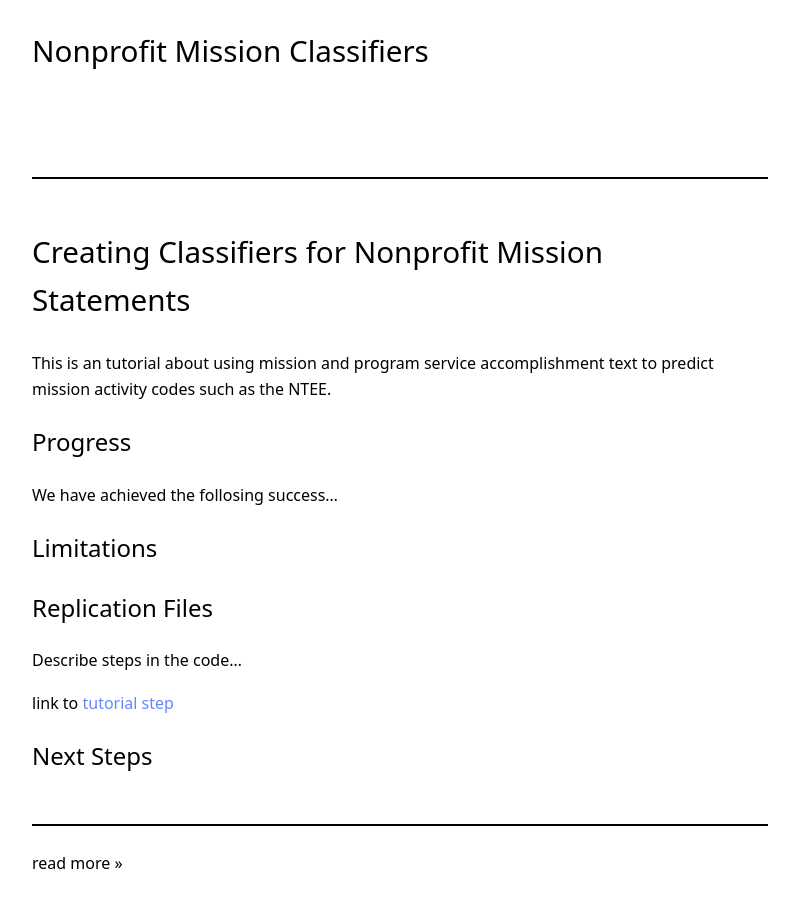
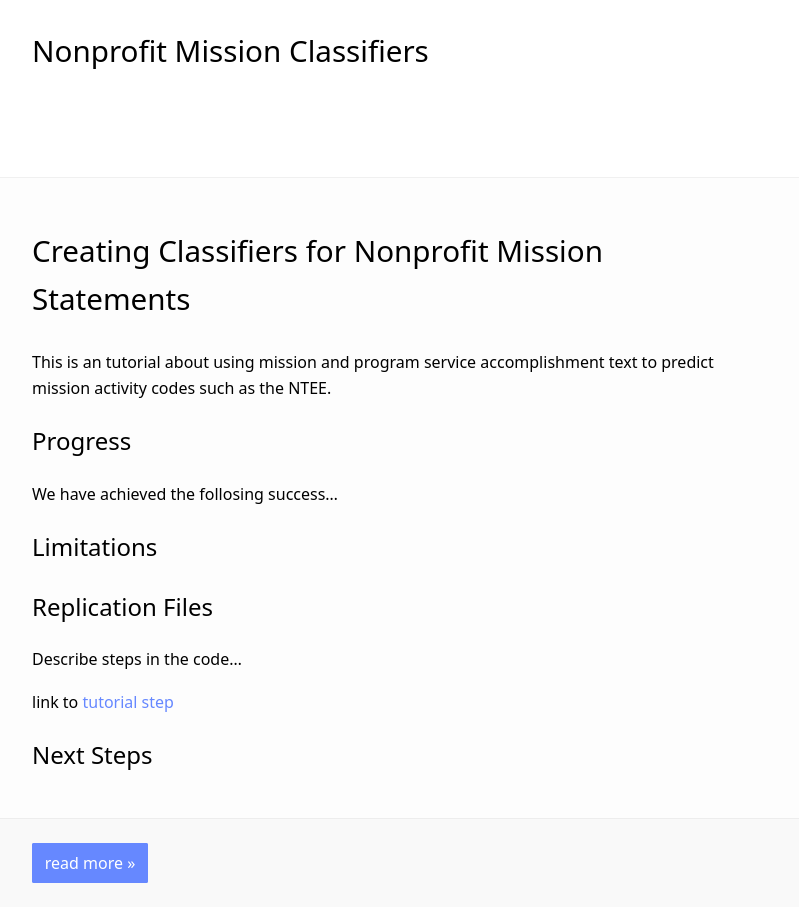
Before and after one commit to Nonprofit-Open-Data-Collective/machine_learning_mission_codes, a Jekyll site: the page built from docs/index.md, in a window 1280 px wide. Shown: the whole page, without its empty margins (240-1039 px from the left). Built offline with Jekyll 4.4.1, drawn with Linux system fonts in a browser that asks for light colours.

Commit message:
Update _config.yml

```diff
--- a/docs/_config.yml
+++ b/docs/_config.yml
@@ -11,8 +11,8 @@
 show_excerpts: false         # show article previews on the home page instead of headlines
 date_format: "%B %d, %Y"     # see http://shopify.github.io/liquid/filters/date/
 dark_theme: true             # enables dark mode
-dark_header: false           # uses dark header whether dark_theme is enabled or not
-minimal_theme: true          # radically minimalistic theme
+dark_header: true           # uses dark header whether dark_theme is enabled or not
+minimal_theme: false          # radically minimalistic theme
 
 navigation:                  # show navigation links in the header
   - index.html
```
